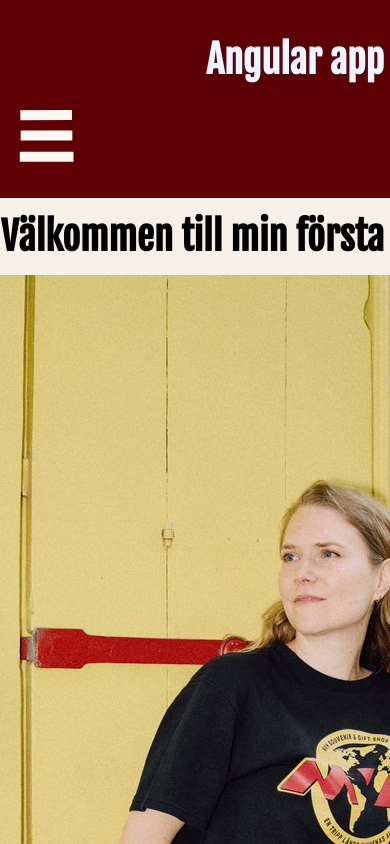
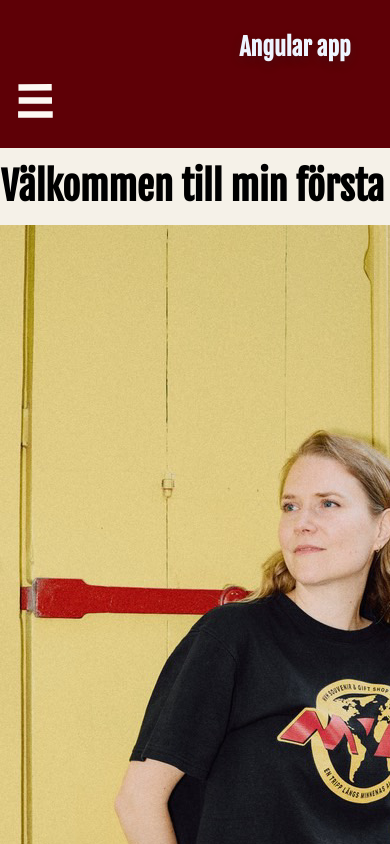
Before and after one commit to victoriah-svg/lab3Angular, an Angular app: page /home in a window 390 px wide. Shown: the top 844 px of the page. Built offline with nearby package versions, Linux system fonts and the light colour scheme.

Commit message:
lagt till media-query mobil main-nav

```diff
--- a/src/app/main-nav/main-nav.css
+++ b/src/app/main-nav/main-nav.css
@@ -45,6 +45,10 @@ header {
     opacity: 0.9;
 }
 
+#hamburger img{
+    width: 50px;
+}
+
 nav ul li.current a{
     opacity: 1;
     background-color: #EEF5FF;
@@ -54,8 +58,22 @@ nav ul li a:hover {
     opacity: 1;
 }
 
-
+header{
+    background-color: #5E0006;
+    padding: 15px;
+}
 
 .menu {
     display: flex;
 }
+
+/*--Mobil-läge--*/
+@media screen and (max-width: 600px) {
+    #logo{
+        font-size: 1rem;
+    }
+
+    #hamburger img{
+        width: 40px;
+    }
+}
--- a/src/styles.css
+++ b/src/styles.css
@@ -27,7 +27,8 @@ a {
     color: black;
 }
 
-header{
-    background-color: #5E0006;
-    padding: 15px;
+
+
+main{
+    padding-bottom: 30px;
 }
```
